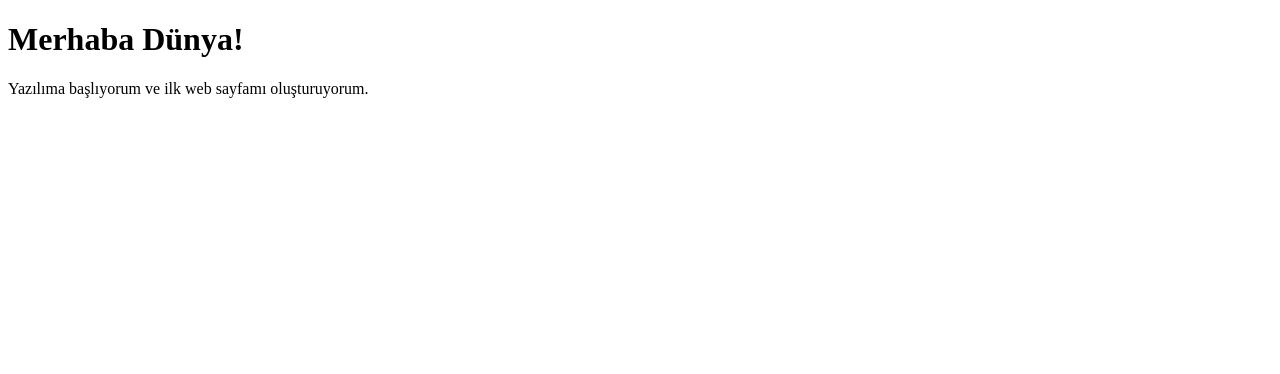
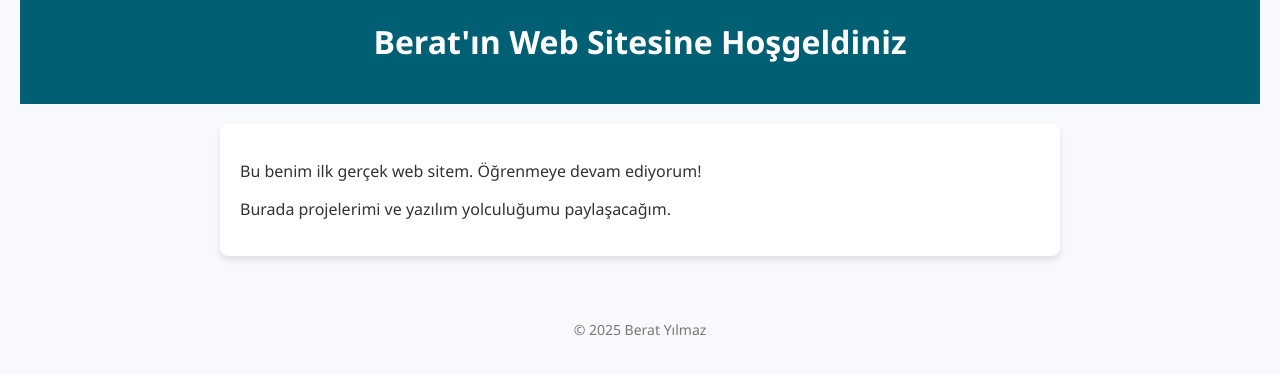
Before and after one commit to beratyilmaz07/beratyilmaz-websitesi, a plain HTML site: page index.html in a window 1280 px wide. Drawn offline with Linux system fonts and the light colour scheme.

Commit message:
Add files via upload

```diff
--- a/index.html
+++ b/index.html
@@ -2,10 +2,52 @@
 <html lang="tr">
 <head>
   <meta charset="UTF-8" />
-  <title>Benim İlk Web Sayfam</title>
+  <meta name="viewport" content="width=device-width, initial-scale=1" />
+  <title>Berat'ın Sitesi</title>
+  <style>
+    body {
+      font-family: 'Segoe UI', Tahoma, Geneva, Verdana, sans-serif;
+      background-color: #f7f9fc;
+      margin: 0;
+      padding: 0 20px;
+      color: #333;
+    }
+    header {
+      background-color: #005f73;
+      padding: 20px 0;
+      color: white;
+      text-align: center;
+    }
+    main {
+      max-width: 800px;
+      margin: 20px auto;
+      background-color: white;
+      padding: 20px;
+      border-radius: 8px;
+      box-shadow: 0 4px 6px rgb(0 0 0 / 0.1);
+    }
+    h1 {
+      margin-top: 0;
+    }
+    footer {
+      text-align: center;
+      padding: 10px;
+      font-size: 14px;
+      color: #777;
+      margin-top: 40px;
+    }
+  </style>
 </head>
 <body>
-  <h1>Merhaba Dünya!</h1>
-  <p>Yazılıma başlıyorum ve ilk web sayfamı oluşturuyorum.</p>
+  <header>
+    <h1>Berat'ın Web Sitesine Hoşgeldiniz</h1>
+  </header>
+  <main>
+    <p>Bu benim ilk gerçek web sitem. Öğrenmeye devam ediyorum!</p>
+    <p>Burada projelerimi ve yazılım yolculuğumu paylaşacağım.</p>
+  </main>
+  <footer>
+    <p>© 2025 Berat Yılmaz</p>
+  </footer>
 </body>
 </html>
```
